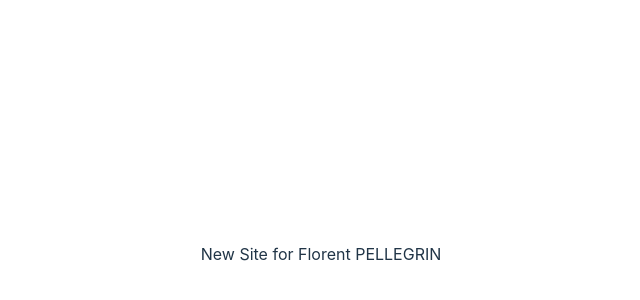
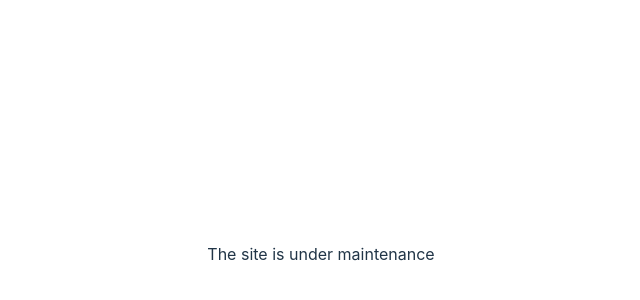
Before and after one commit to folpe/florentpellegrin, a React (Vite) app: page / in a window 1280 px wide. Shown: the part 146-446 px from the top of the page, without its empty margins (319-959 px from the left). Built offline with nearby package versions, Linux system fonts and the light colour scheme.

Commit message:
feat(wip): add wip management

```diff
--- a/src/App.tsx
+++ b/src/App.tsx
@@ -1,6 +1,12 @@
 import './App.css'
+import { wip } from './data/config'
+import { Wip } from './pages/Wip'
 
 function App() {
+
+  if (wip) {
+    return <Wip />
+  }
 
   return (
     <>
--- /dev/null
+++ b/src/data/config.ts
@@ -0,0 +1 @@
+export const wip = true
--- /dev/null
+++ b/src/pages/Wip.tsx
@@ -0,0 +1,10 @@
+import React from "react"
+
+
+const Wip: React.FC = () => {
+  return (
+    <div>The site is under maintenance</div>
+  )
+}
+
+export {Wip}
```
